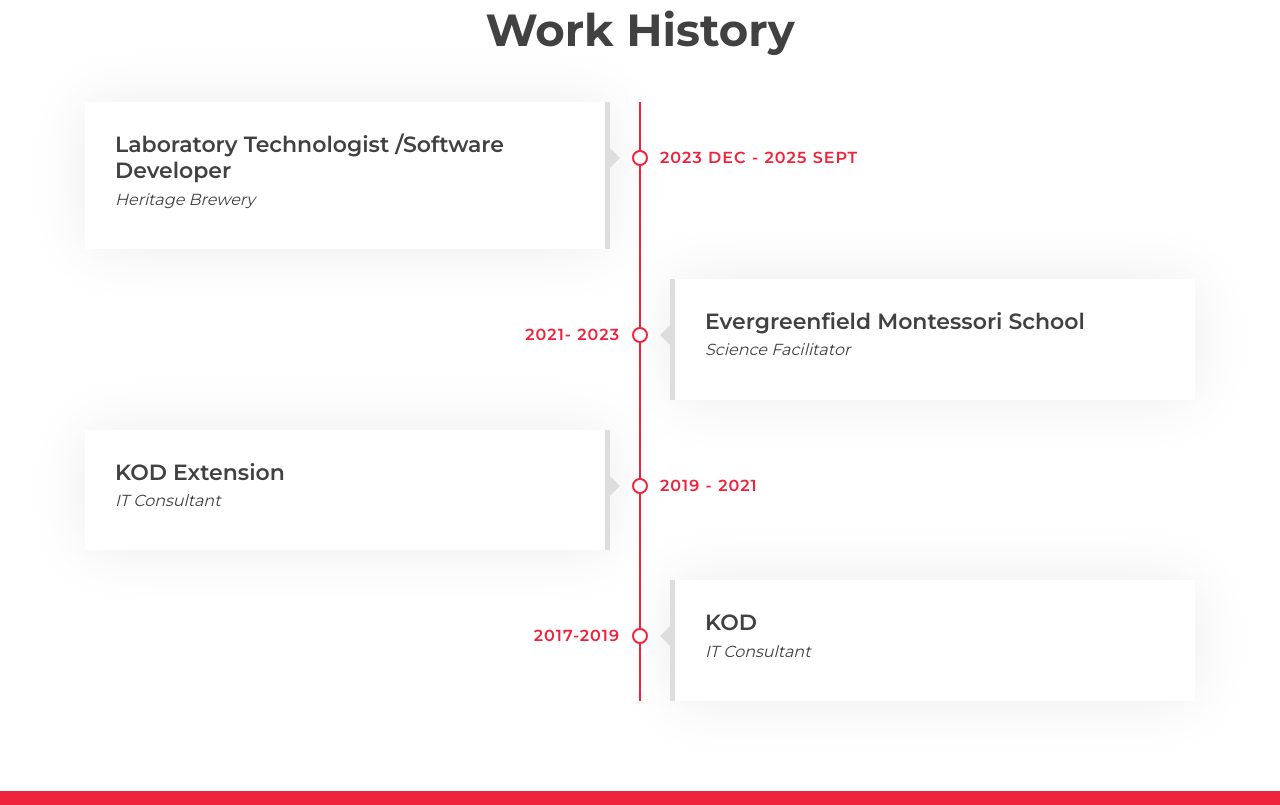
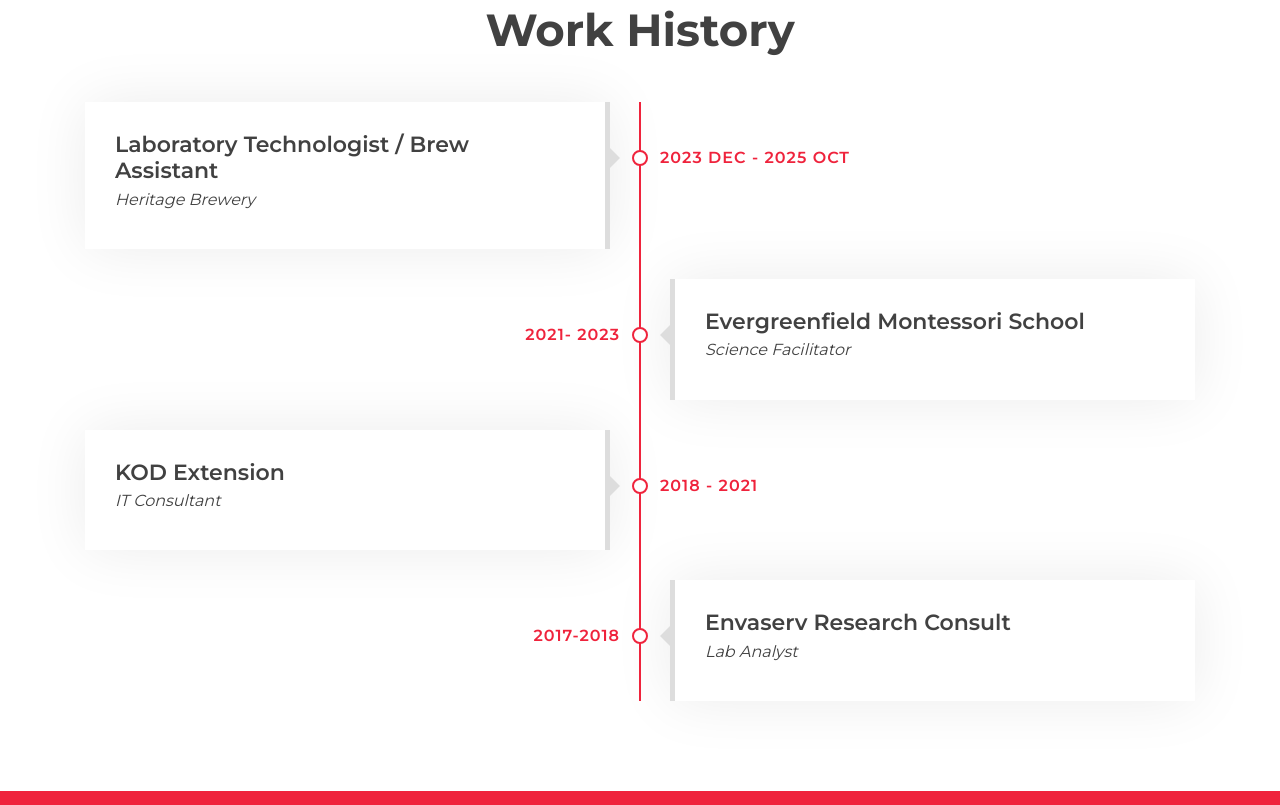
Before and after one commit to paa10/solostet, a plain HTML site: page index.html in a window 1280 px wide. Shown: the part 1835-2640 px from the top of the page. Drawn offline with nearby package versions, Linux system fonts and the light colour scheme.

Commit message:
Update index.html

```diff
--- a/index.html
+++ b/index.html
@@ -198,8 +198,8 @@
                 <div class="timeline">
                     <div class="timeline-item left wow slideInLeft" data-wow-delay="0.1s">
                         <div class="timeline-text">
-                            <div class="timeline-date">2023 Dec - 2025 Sept</div>
-                            <h2>Laboratory Technologist /Software Developer   </h2>
+                            <div class="timeline-date">2023 Dec - 2025 Oct</div>
+                            <h2>Laboratory Technologist / Brew Assistant   </h2>
                             <h4>Heritage Brewery </h4>
                             <p>
 
@@ -216,7 +216,7 @@
                     </div>
                     <div class="timeline-item left wow slideInLeft" data-wow-delay="0.1s">
                         <div class="timeline-text">
-                            <div class="timeline-date">2019 - 2021 </div>
+                            <div class="timeline-date">2018 - 2021 </div>
                             <h2>KOD Extension  </h2>
                             <h4>IT Consultant </h4>
                             <p>
@@ -226,9 +226,9 @@
                     </div>
                     <div class="timeline-item right wow slideInRight" data-wow-delay="0.1s">
                         <div class="timeline-text">
-                            <div class="timeline-date">2017-2019</div>
-                            <h2>KOD</h2>
-                            <h4>IT Consultant </h4>
+                            <div class="timeline-date">2017-2018</div>
+                            <h2>Envaserv Research Consult</h2>
+                            <h4>Lab Analyst</h4>
                             <p>
 
                             </p>
```
